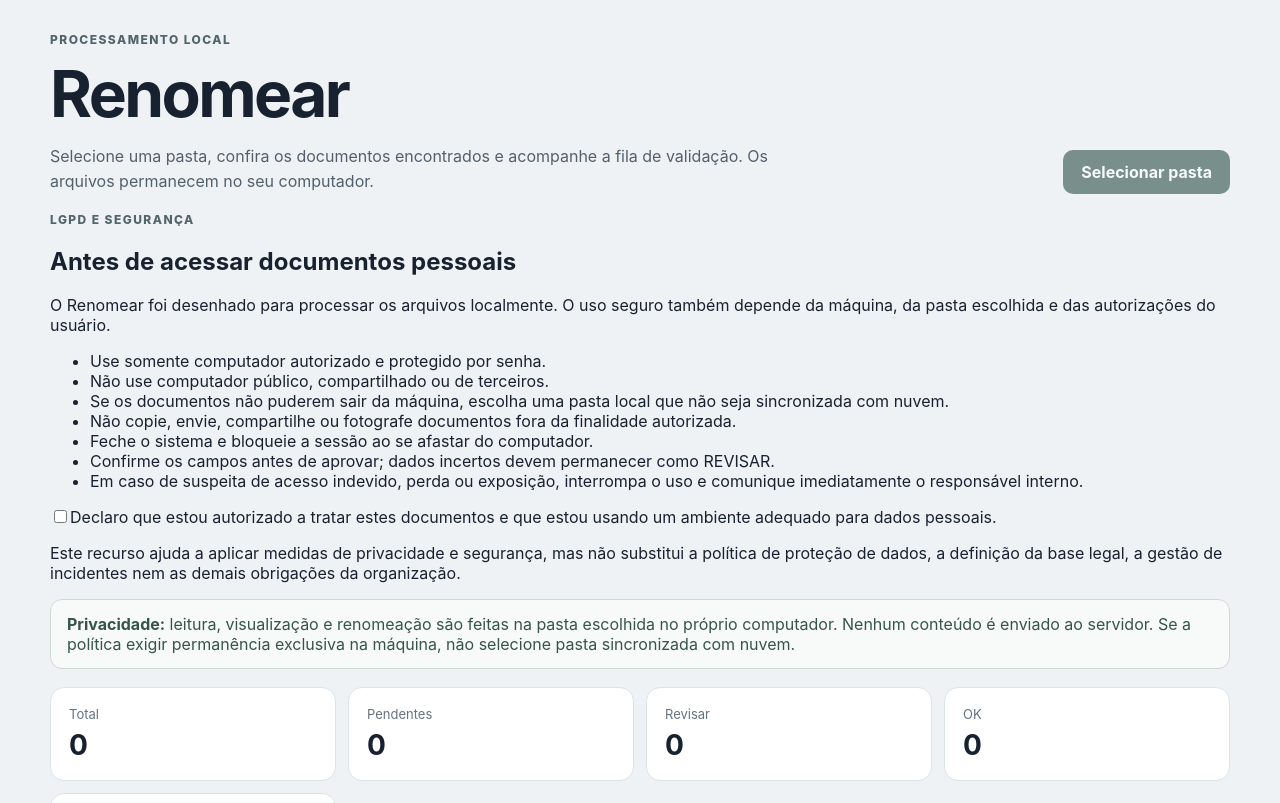
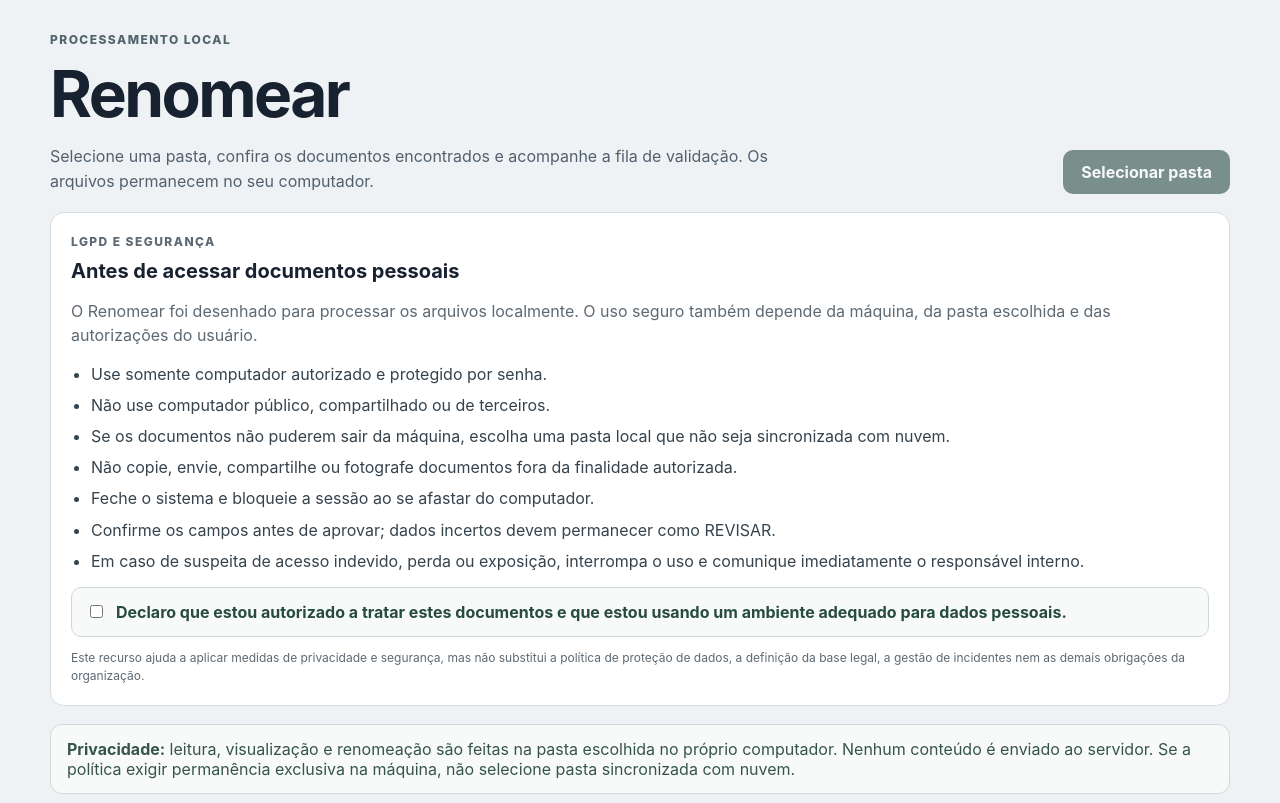
Before and after one commit to AlfredPennywhorth/renomear, a React (Vite) app: page / in a window 1280 px wide. Shown: the top 803 px of the page. Built offline with nearby package versions, Linux system fonts and the light colour scheme.

Commit message:
feat: estilizar orientações LGPD

```diff
--- a/src/styles.css
+++ b/src/styles.css
@@ -223,3 +223,37 @@
   .review-actions { flex-direction: column; }
   .review-actions button { width: 100%; }
 }
+
+
+.security-card {
+  margin: 18px 0;
+  padding: 20px;
+  border: 1px solid #d7dee3;
+  border-radius: 14px;
+  background: #fff;
+}
+.security-card h2 { margin: 0 0 8px; font-size: 20px; }
+.security-card p { color: #5d6973; line-height: 1.5; }
+.security-list {
+  margin: 14px 0;
+  padding-left: 20px;
+  color: #35434d;
+}
+.security-list li { margin: 8px 0; line-height: 1.45; }
+.security-consent {
+  display: flex;
+  gap: 10px;
+  align-items: flex-start;
+  padding: 14px;
+  border: 1px solid #cfdad6;
+  border-radius: 10px;
+  background: #f7faf8;
+  font-weight: 650;
+  color: #274b41;
+}
+.security-consent input { margin-top: 3px; }
+.security-footnote {
+  margin-bottom: 0;
+  font-size: 12px;
+  color: #6e7a83;
+}
```
